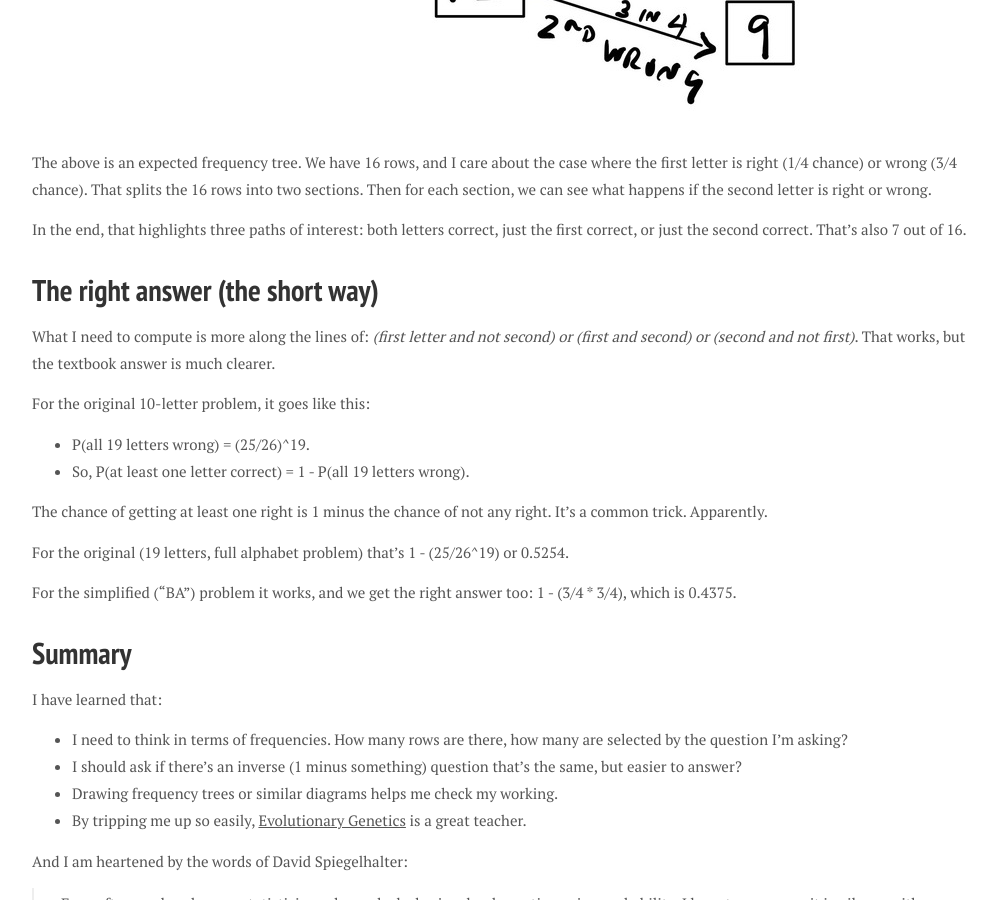
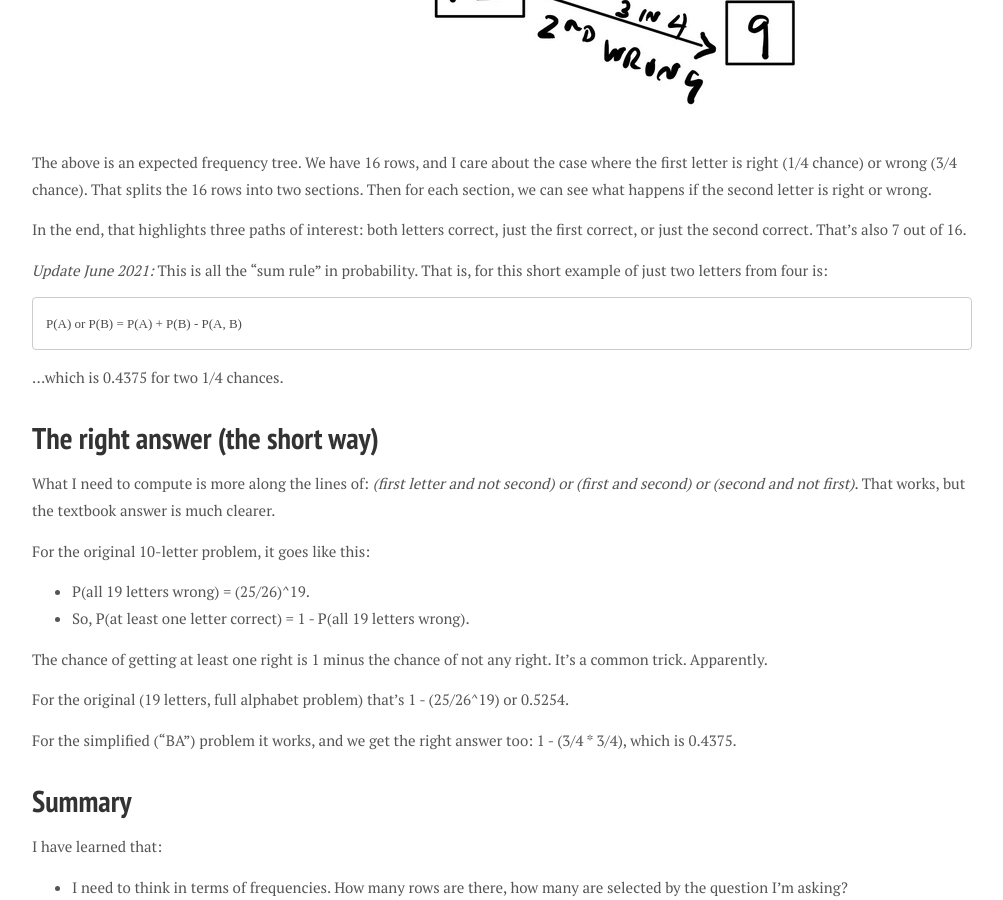
Before and after one commit to d6y/richard.dallaway.com, a Jekyll site: the page built from _posts/2020-02-04-what-are-the-chances.md, in a window 1280 px wide and 900 px high, scrolled down 3039 px. Shown: the whole window, without its empty margins (138-1141 px from the left). Built offline with Jekyll 4.4.1, drawn with Linux system fonts in a browser that asks for light colours; nearby versions of some CDN libraries; some web fonts are replaced.

Commit message:
added sum rule

````diff
--- a/_posts/2020-02-04-what-are-the-chances.md
+++ b/_posts/2020-02-04-what-are-the-chances.md
@@ -61,6 +61,15 @@ The above is an expected frequency tree. We have 16 rows, and I care about the c
 
 In the end, that highlights three paths of interest: both letters correct, just the first correct, or just the second correct. That's also 7 out of 16.
 
+_Update June 2021:_ This is all the "sum rule" in probability. That is, for this short example of just two letters from four is:
+
+```
+P(A) or P(B) = P(A) + P(B) - P(A, B)
+```
+
+...which is 0.4375 for two 1/4 chances.
+
+
 # The right answer (the short way)
 
 What I need to compute is more along the lines of: _(first letter and not second) or (first and second) or (second and not first)_. That works, but the textbook answer is much clearer.
````
